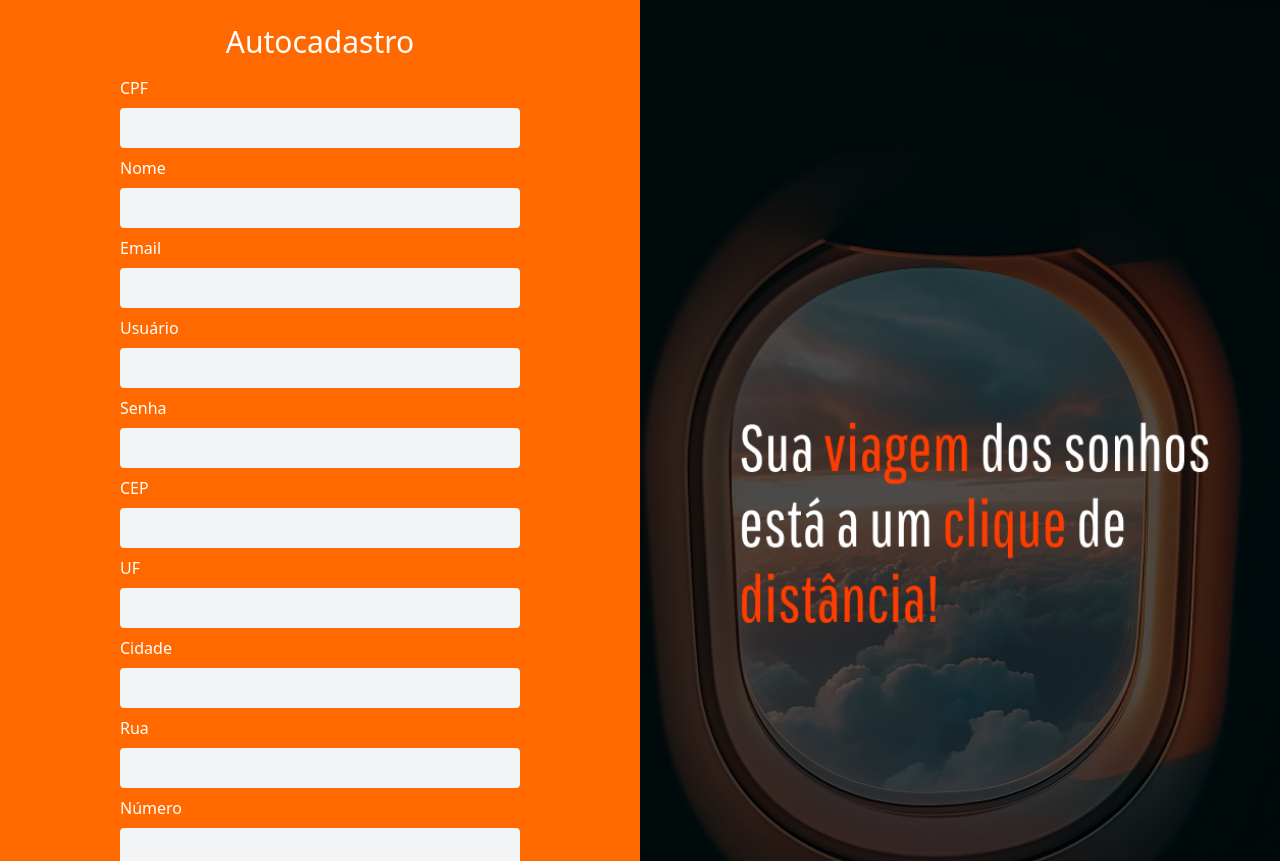
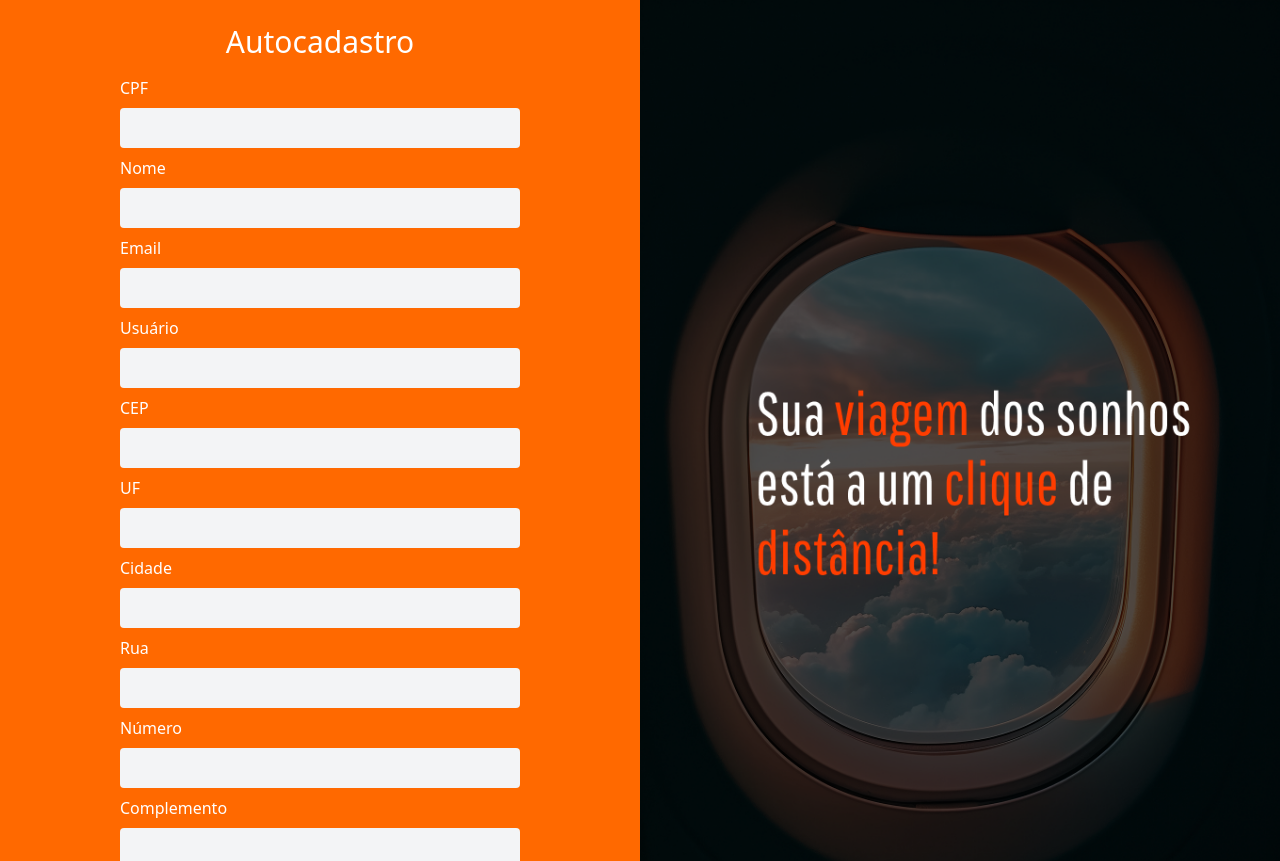
Before and after one commit to rodrigovalest/TADS-DAC-empresa-aerea, a Next.js app in the folder frontend/: page /autocadastro in a window 1280 px wide. Shown: the top 861 px of the page. Built offline with nearby package versions, Linux system fonts and the light colour scheme.

Commit message:
fix(R01) : Retirando campo de senha

```diff
--- a/frontend/src/app/autocadastro/register-form.tsx
+++ b/frontend/src/app/autocadastro/register-form.tsx
@@ -109,22 +109,6 @@ const RegisterForm: React.FC<{
         {errors.usuario && (
           <p className="text-red-800">{errors.usuario.message}</p>
         )}
-      </div>
-
-      <div className="mb-2">
-        <label htmlFor="senha" className="block font-light text-white pb-2">
-          Senha
-        </label>
-        <input
-          type="password"
-          id="senha"
-          {...register("senha", {
-            required: "Senha é obrigatória",
-          })}
-          className="w-full p-2 rounded bg-gray-100 border-0 text-gray-800 focus:outline-none"
-          autoComplete="new-password"
-        />
-        {errors.senha && <p className="text-red-800">{errors.senha.message}</p>}
       </div>
 
       <div className="mb-2">
--- a/frontend/src/models/requests/autocadastro-request.ts
+++ b/frontend/src/models/requests/autocadastro-request.ts
@@ -7,5 +7,4 @@ export default interface IAutocadastroRequest {
   nome: string;
   saldo_milhas: number;
   endereco: IEnderecoRequest;
-  senha: string;
 }
```
